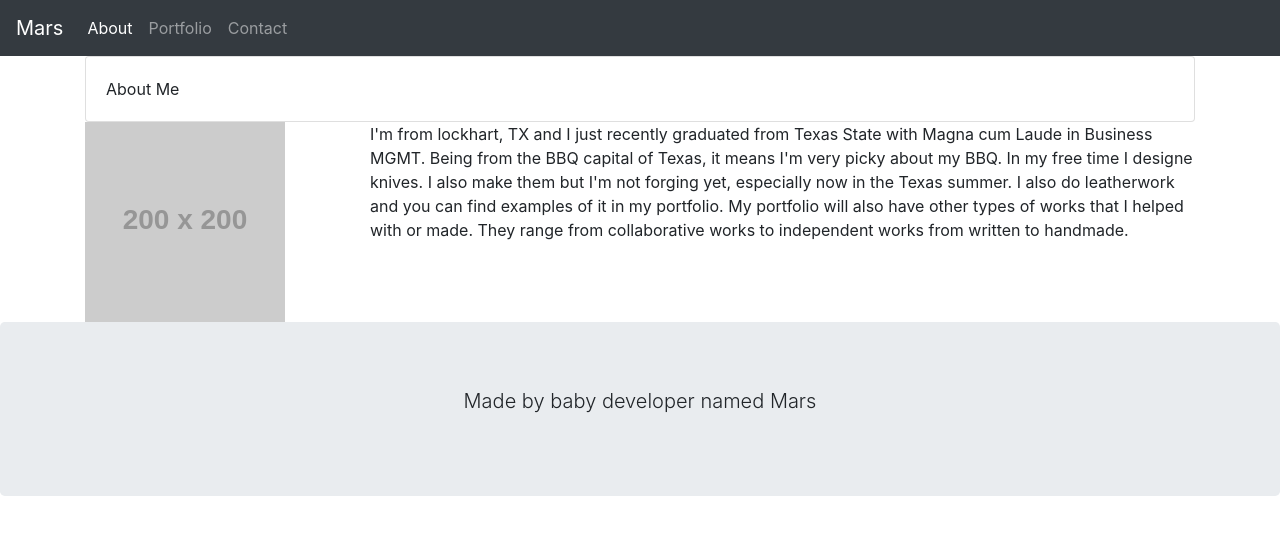
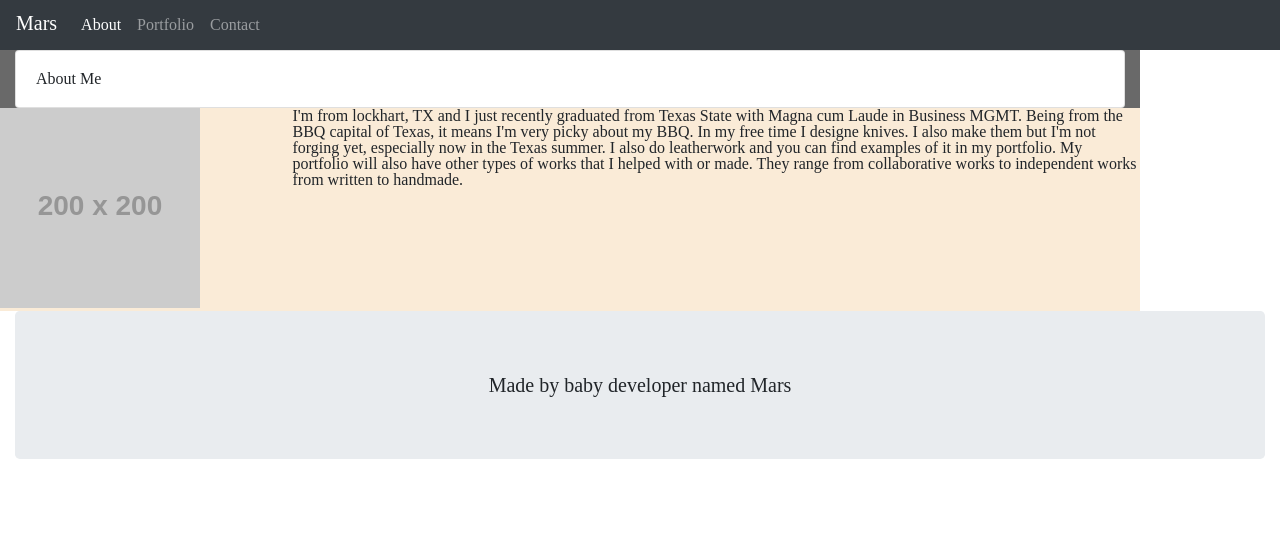
Before and after one commit to Mar009/HMWK2, a plain HTML site: page index.html in a window 1280 px wide. Drawn offline with nearby package versions, Linux system fonts and the light colour scheme; placeholder pictures from the web are drawn by us.

Commit message:
Menu Fix? Runs

```diff
--- a/index.html
+++ b/index.html
@@ -4,7 +4,7 @@
 <head>
     <meta charset="UTF-8">
     <meta name="viewport" content="width=device-width, initial-scale=1, shrink-to-fit=no">
-
+    <meta http-equiv="X-UA-Compatible" content="ie=edge">
     <title>Mars' First Site</title>
 
     <link rel="stylesheet"
@@ -12,11 +12,14 @@
     integrity="sha384-Vkoo8x4CGsO3+Hhxv8T/Q5PaXtkKtu6ug5TOeNV6gBiFeWPGFN9MuhOf23Q9Ifjh"
     crossorigin="anonymous"
     />
+    <link rel="stylesheet" href="reset.css">
+    <link rel="stylesheet" type="text/css" href="style.css">
+
 </head>
 
 <body>
     <nav class="navbar navbar-expand-lg navbar-dark bg-dark">
-        <a class="navbar-brand" href="#">Mars</a>
+        <span class="navbar-brand mb-1 h1">Mars</span>
         <button class="navbar-toggler" type="button" data-toggle="collapse" data-target="#navbarNav" aria-controls="navbarNav" aria-expanded="false" aria-label="Toggle navigation">
           <span class="navbar-toggler-icon"></span>
         </button>
@@ -37,7 +40,7 @@
 
 
      <div class="container">
-         <div class="row">
+         <div class="row1">
              <div class="col-lg-12">
                  <div class="card">
                      <div class="card-body">
@@ -49,7 +52,9 @@
 
          <div class="row">
              <div class="col-lg-3">
-                 <img src="http://placehold.it/200x200"  alt="Me">
+                <div class="Img">
+                  <img src="http://placehold.it/200x200"  alt="Me">
+                </div>
              </div>
              <div class="col-lg-9">
                  <p>I'm from lockhart, TX and I just recently graduated from Texas State with Magna cum Laude in Business MGMT. Being from the BBQ capital of Texas, it means I'm very picky about my BBQ.
@@ -60,11 +65,11 @@
          </div>
      </div>
 
-     <div class="row">
+     <div class="row3">
        <div class="col-lg-12">
         <div class="footer">
             <div class="jumbotron jumbotron-fixed">
-                <div class="container">
+                <div class="container1">
                     <center><p class="lead"> Made by baby developer named Mars </p></center>
                 </div>
               </div>
--- /dev/null
+++ b/reset.css
@@ -0,0 +1,147 @@
+/* http://meyerweb.com/eric/tools/css/reset/
+   v2.0 | 20110126
+   License: none (public domain)
+*/
+
+html,
+body,
+div,
+span,
+applet,
+object,
+iframe,
+h1,
+h2,
+h3,
+h4,
+h5,
+h6,
+p,
+blockquote,
+pre,
+a,
+abbr,
+acronym,
+address,
+big,
+cite,
+code,
+del,
+dfn,
+em,
+img,
+ins,
+kbd,
+q,
+s,
+samp,
+small,
+strike,
+strong,
+sub,
+sup,
+tt,
+var,
+b,
+u,
+i,
+center,
+dl,
+dt,
+dd,
+ol,
+ul,
+li,
+fieldset,
+form,
+label,
+legend,
+table,
+caption,
+tbody,
+tfoot,
+thead,
+tr,
+th,
+td,
+article,
+aside,
+canvas,
+details,
+embed,
+figure,
+figcaption,
+footer,
+header,
+hgroup,
+menu,
+nav,
+output,
+ruby,
+section,
+summary,
+time,
+mark,
+audio,
+video {
+
+  /* Box-model */
+  padding: 0;
+
+  /* Positioning */
+  margin: 0;
+  font: inherit;
+
+  /* Typography */
+  font-size: 100%;
+  vertical-align: baseline;
+
+  /* Visual */
+  border: 0;
+}
+
+/* HTML5 display-role reset for older browsers */
+article,
+aside,
+details,
+figcaption,
+figure,
+footer,
+header,
+hgroup,
+menu,
+nav,
+section {
+  display: block;
+}
+
+body {
+  line-height: 1;
+}
+
+ol,
+ul {
+  list-style: none;
+}
+
+blockquote,
+q {
+  quotes: none;
+}
+
+blockquote:before,
+blockquote:after,
+q:before,
+q:after {
+
+  /* Misc */
+  content: "";
+  content: none;
+}
+
+table {
+  border-spacing: 0;
+
+  /* Visual */
+  border-collapse: collapse;
+}
--- /dev/null
+++ b/style.css
@@ -0,0 +1,30 @@
+/* Colour scheme whomst */
+.container{
+    background-color: antiquewhite;
+    width: fit-content;
+    height: min-content;
+    padding: 25px 10px 30px 20px;
+    border-style: double;
+    border-color: black;
+    margin: 0;
+    padding: 0;
+
+}
+
+.row1{
+    background-color: dimgrey;
+    border-style: solid;
+    border-color: black;
+
+}
+
+.footer{
+
+    margin: inherit;
+    width: inherit;
+    height: inherit;
+
+}
+#navbarNav{
+    display: flex;
+}
```
Also changed, not shown: contact.html (+5 -2 lines), portfolio.html (+7 -3 lines).
